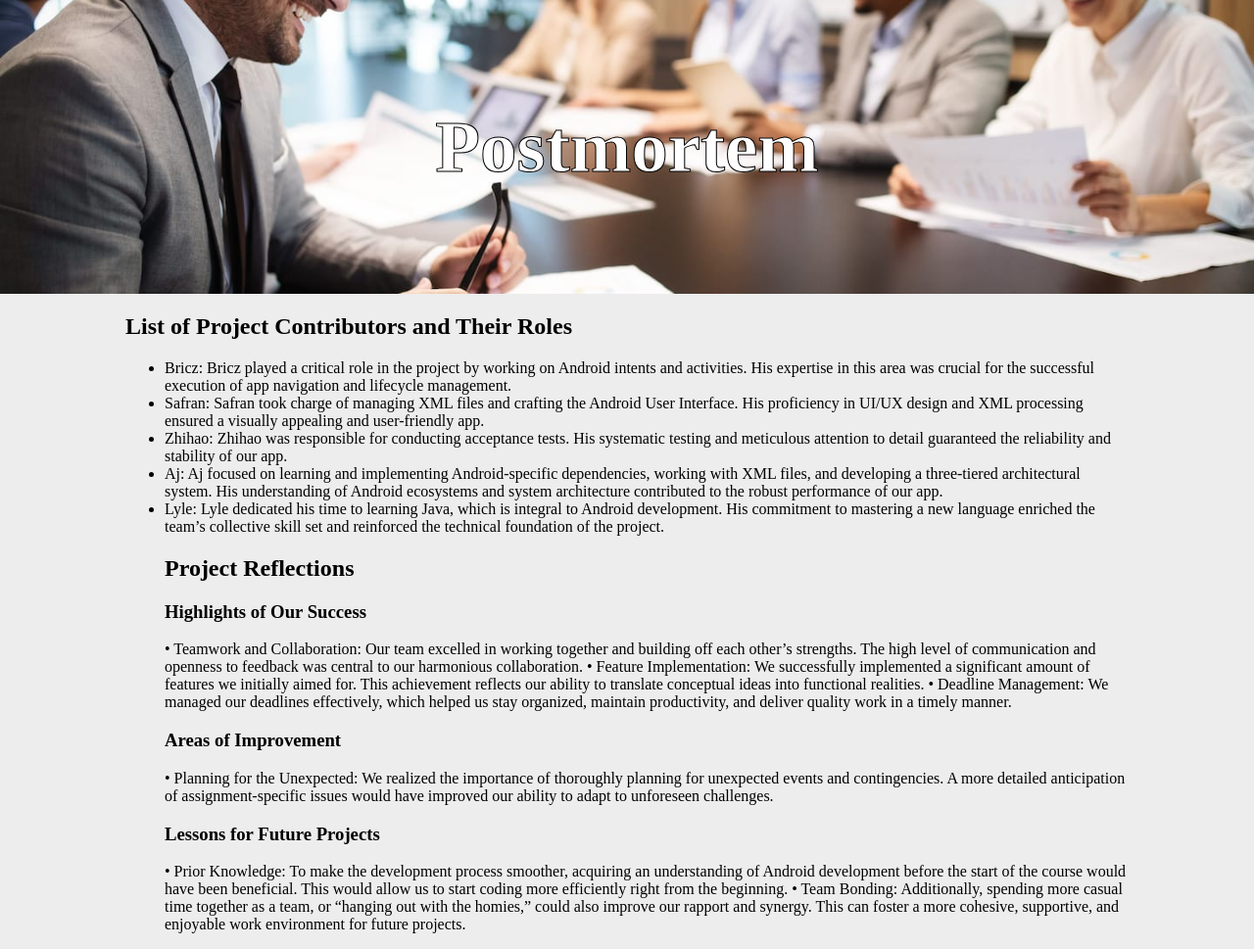
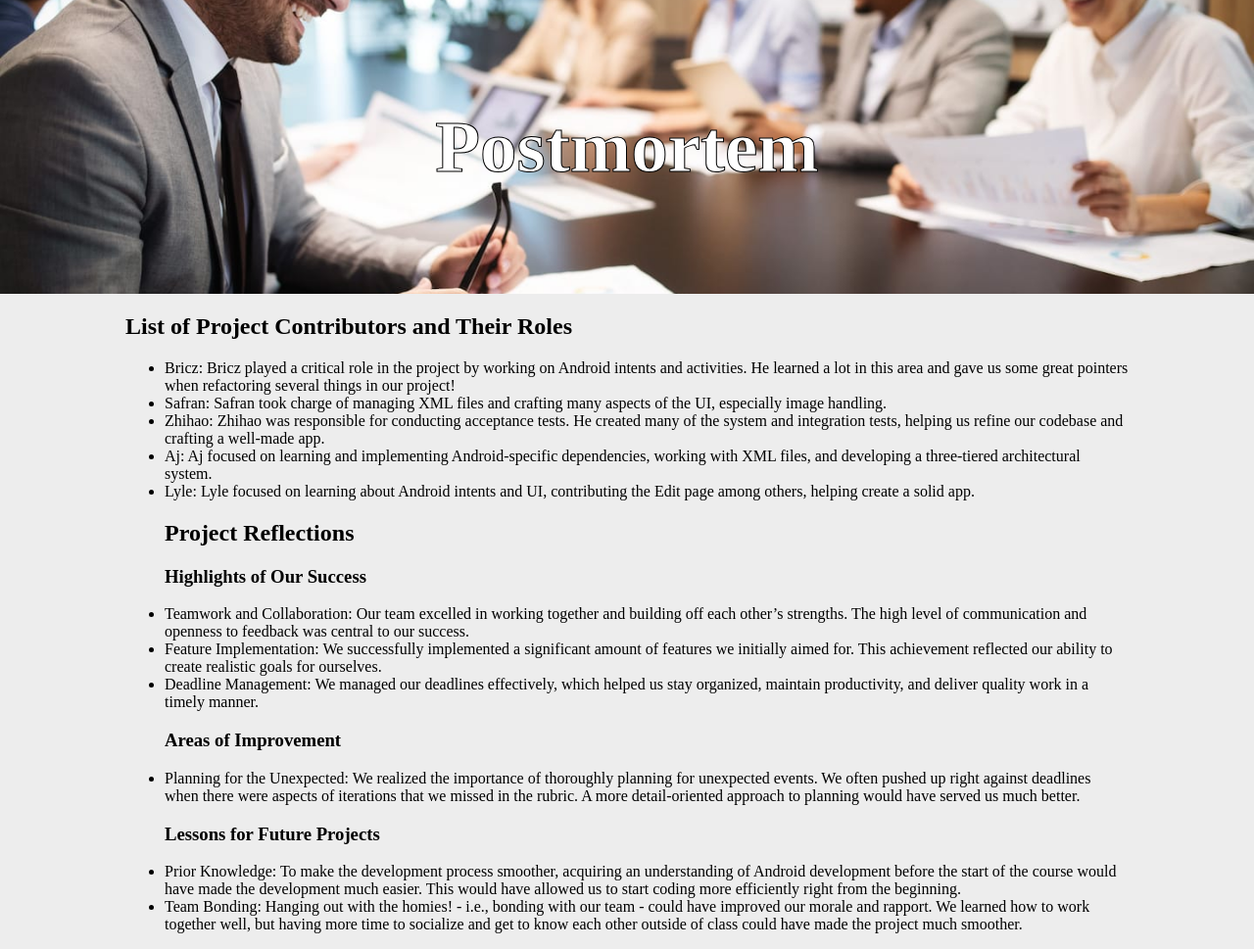
Before and after one commit to ThreshvsGaming/Tastebud, a Jekyll site: the page built from site/_posts/2023-07-27-postmortem.md, in a window 1280 px wide. Shown: the whole page at 98% size. Built offline with Jekyll 4.4.1, drawn with Linux system fonts in a browser that asks for light colours.

Commit message:
Updated postmortem

```diff
--- a/site/_posts/2023-07-27-postmortem.md
+++ b/site/_posts/2023-07-27-postmortem.md
@@ -6,18 +6,18 @@ date: 2010-09-15 14:40:00
 ---
 
 ## List of Project Contributors and Their Roles
-- Bricz: Bricz played a critical role in the project by working on Android intents and activities. His expertise in this area was crucial for the successful execution of app navigation and lifecycle management.
-- Safran: Safran took charge of managing XML files and crafting the Android User Interface. His proficiency in UI/UX design and XML processing ensured a visually appealing and user-friendly app.
-- Zhihao: Zhihao was responsible for conducting acceptance tests. His systematic testing and meticulous attention to detail guaranteed the reliability and stability of our app.
-- Aj: Aj focused on learning and implementing Android-specific dependencies, working with XML files, and developing a three-tiered architectural system. His understanding of Android ecosystems and system architecture contributed to the robust performance of our app.
-- Lyle: Lyle dedicated his time to learning Java, which is integral to Android development. His commitment to mastering a new language enriched the team's collective skill set and reinforced the technical foundation of the project.
+- Bricz: Bricz played a critical role in the project by working on Android intents and activities. He learned a lot in this area and gave us some great pointers when refactoring several things in our project!
+- Safran: Safran took charge of managing XML files and crafting many aspects of the UI, especially image handling.
+- Zhihao: Zhihao was responsible for conducting acceptance tests. He created many of the system and integration tests, helping us refine our codebase and crafting a well-made app.
+- Aj: Aj focused on learning and implementing Android-specific dependencies, working with XML files, and developing a three-tiered architectural system.
+- Lyle: Lyle focused on learning about Android intents and UI, contributing the Edit page among others, helping create a solid app.
 ## Project Reflections
 ### Highlights of Our Success
-• Teamwork and Collaboration: Our team excelled in working together and building off each other's strengths. The high level of communication and openness to feedback was central to our harmonious collaboration.
-• Feature Implementation: We successfully implemented a significant amount of features we initially aimed for. This achievement reflects our ability to translate conceptual ideas into functional realities.
-• Deadline Management: We managed our deadlines effectively, which helped us stay organized, maintain productivity, and deliver quality work in a timely manner.
+- Teamwork and Collaboration: Our team excelled in working together and building off each other's strengths. The high level of communication and openness to feedback was central to our success.
+- Feature Implementation: We successfully implemented a significant amount of features we initially aimed for. This achievement reflected our ability to create realistic goals for ourselves.
+- Deadline Management: We managed our deadlines effectively, which helped us stay organized, maintain productivity, and deliver quality work in a timely manner.
 ### Areas of Improvement
-	• Planning for the Unexpected: We realized the importance of thoroughly planning for unexpected events and contingencies. A more detailed anticipation of assignment-specific issues would have improved our ability to adapt to unforeseen challenges.
+- Planning for the Unexpected: We realized the importance of thoroughly planning for unexpected events. We often pushed up right against deadlines when there were aspects of iterations that we missed in the rubric. A more detail-oriented approach to planning would have served us much better.
 ### Lessons for Future Projects
-• Prior Knowledge: To make the development process smoother, acquiring an understanding of Android development before the start of the course would have been beneficial. This would allow us to start coding more efficiently right from the beginning.
-• Team Bonding: Additionally, spending more casual time together as a team, or "hanging out with the homies," could also improve our rapport and synergy. This can foster a more cohesive, supportive, and enjoyable work environment for future projects.
+- Prior Knowledge: To make the development process smoother, acquiring an understanding of Android development before the start of the course would have made the development much easier. This would have allowed us to start coding more efficiently right from the beginning.
+- Team Bonding: Hanging out with the homies! - i.e., bonding with our team - could have improved our morale and rapport. We learned how to work together well, but having more time to socialize and get to know each other outside of class could have made the project much smoother.
```
